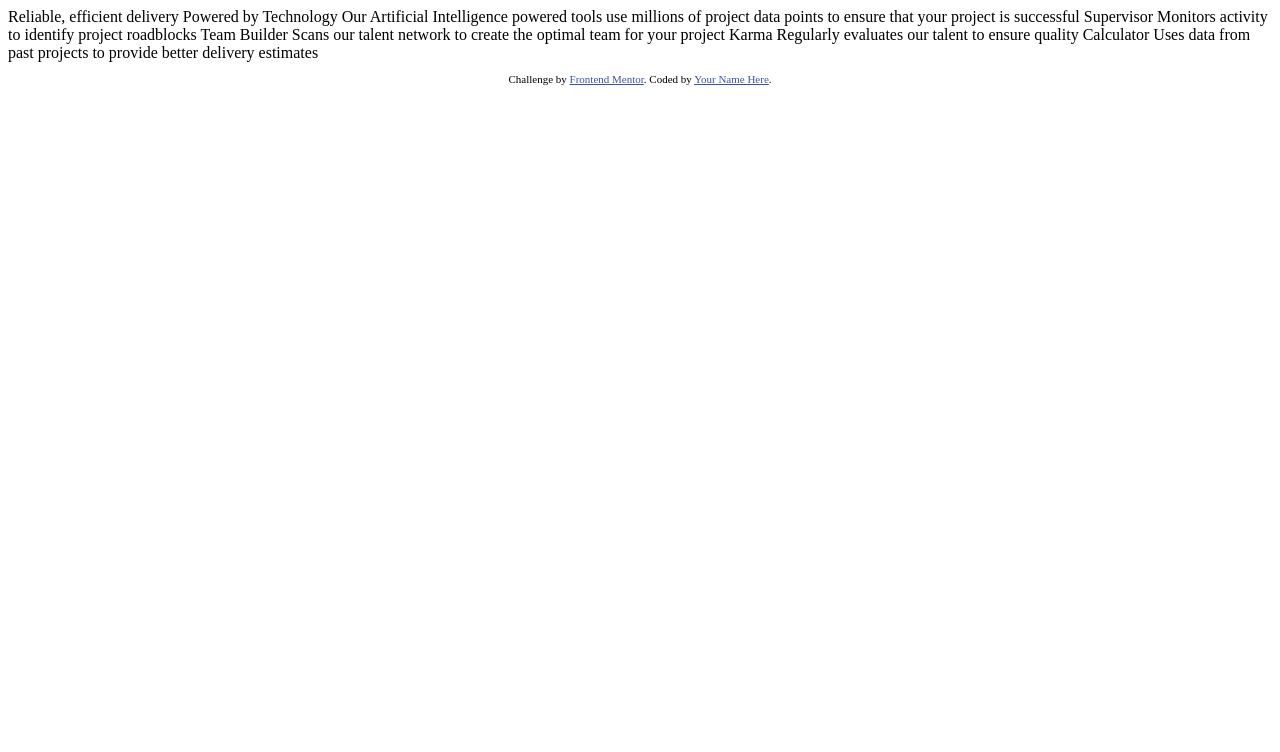
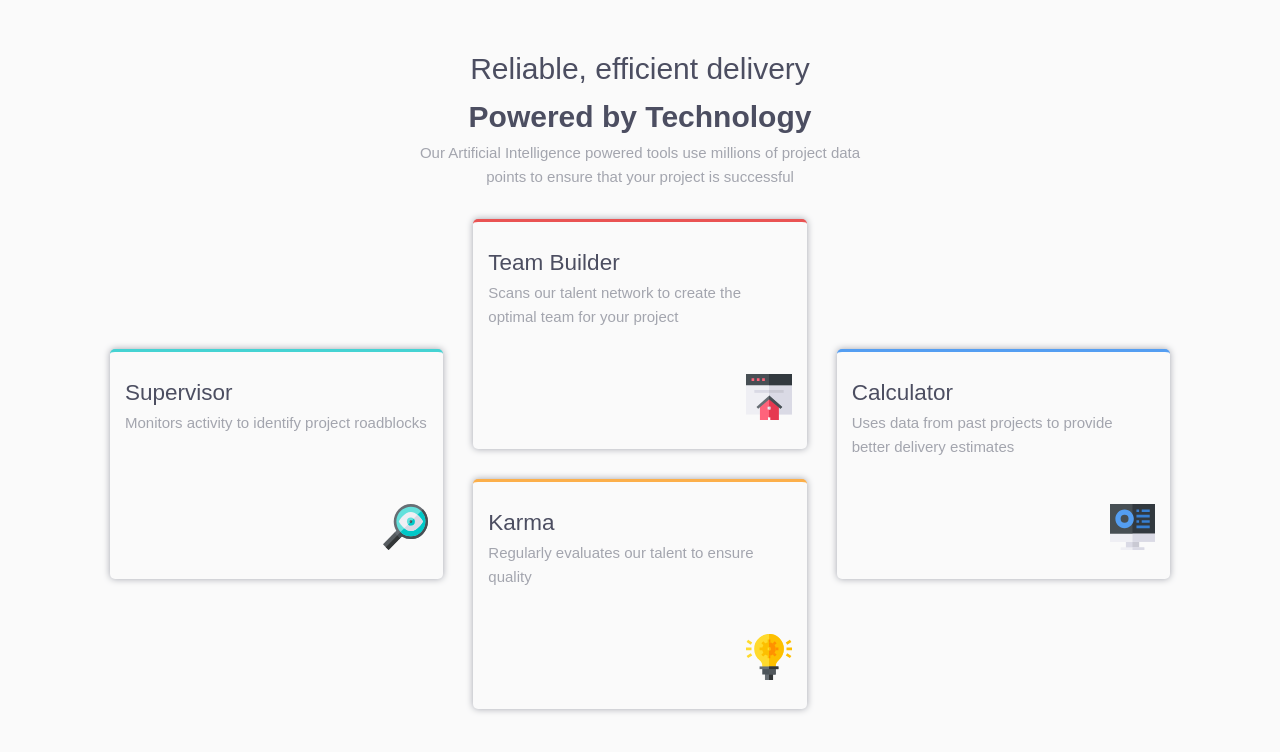
Before and after one commit to Keizzmannbanjo/four-card-feature-section, a plain HTML site: page index.html in a window 1280 px wide. Drawn offline with Linux system fonts and the light colour scheme; a web font is replaced by a local one.

Commit message:
completed desktop version

```diff
--- a/index.html
+++ b/index.html
@@ -1,45 +1,75 @@
 <!DOCTYPE html>
 <html lang="en">
   <head>
-  <meta charset="UTF-8">
-  <meta name="viewport" content="width=device-width, initial-scale=1.0"> <!-- displays site properly based on user's device -->
+    <meta charset="UTF-8" />
+    <meta name="viewport" content="width=device-width, initial-scale=1.0" />
 
-  <link rel="icon" type="image/png" sizes="32x32" href="./images/favicon-32x32.png">
-
+    <link
+      rel="icon"
+      type="image/png"
+      sizes="32x32"
+      href="./images/favicon-32x32.png"
+    />
+    <link rel="stylesheet" href="./styles.css" />
     <title>Frontend Mentor | Four card feature section</title>
-
-  <!-- Feel free to remove these styles or customise in your own stylesheet 👍 -->
-  <style>
-    .attribution { font-size: 11px; text-align: center; }
-    .attribution a { color: hsl(228, 45%, 44%); }
-  </style>
   </head>
   <body>
+    <div class="container">
+      <div class="text-container">
+        <h1>Reliable, efficient delivery</h1>
+        <h1 class="text-bold">Powered by Technology</h1>
+        <p>
+          Our Artificial Intelligence powered tools use millions of project data
+          points to ensure that your project is successful
+        </p>
+      </div>
 
-  Reliable, efficient delivery
-  Powered by Technology
+      <div class="cards-grid">
+        <div class="card card-supervisor">
+          <div class="content">
+            <h2>Supervisor</h2>
+            <p>Monitors activity to identify project roadblocks</p>
+            <span><img src="./images/icon-supervisor.svg" /></span>
+          </div>
+        </div>
+        <div class="card card-team-builder">
+          <div class="content">
+            <h2>Team Builder</h2>
+            <p>
+              Scans our talent network to create the optimal team for your
+              project
+            </p>
+            <span>
+              <img src="./images/icon-team-builder.svg" />
+            </span>
+          </div>
+        </div>
+        <div class="card card-karma">
+          <div class="content">
+            <h2>Karma</h2>
+            <p>Regularly evaluates our talent to ensure quality</p>
+            <span><img src="./images/icon-karma.svg" /></span>
+          </div>
+        </div>
+        <div class="card card-calculator">
+          <div class="content">
+            <h2>Calculator</h2>
+            <p>
+              Uses data from past projects to provide better delivery estimates
+            </p>
+            <span><img src="./images/icon-calculator.svg" /></span>
+          </div>
+        </div>
+      </div>
+    </div>
 
-  Our Artificial Intelligence powered tools use millions of project data points
-  to ensure that your project is successful
-
-  Supervisor
-  Monitors activity to identify project roadblocks
-
-  Team Builder
-  Scans our talent network to create the optimal team for your project
-
-  Karma
-  Regularly evaluates our talent to ensure quality
-
-  Calculator
-  Uses data from past projects to provide better delivery estimates
-
-
-  <footer>
+    <!-- <footer>
       <p class="attribution">
-      Challenge by <a href="https://www.frontendmentor.io?ref=challenge" target="_blank">Frontend Mentor</a>.
-      Coded by <a href="#">Your Name Here</a>.
+        Challenge by
+        <a href="https://www.frontendmentor.io?ref=challenge" target="_blank"
+          >Frontend Mentor</a
+        >. Coded by <a href="#">Your Name Here</a>.
       </p>
-  </footer>
+    </footer> -->
   </body>
 </html>
--- /dev/null
+++ b/styles.css
@@ -0,0 +1,131 @@
+@import url("https://fonts.google.com/specimen/Poppins");
+
+/* ? BASE STYLES STARTS HERE */
+* {
+  box-sizing: border-box;
+  margin: 0;
+  padding: 0;
+}
+
+:root {
+  --color-dark-blue: hsl(234, 12%, 34%);
+  --color-greyish-blue: hsl(229, 6%, 66%);
+  --color-light-gray: hsl(0, 0%, 98%);
+}
+
+/* ? BASE STYLES ENDS HERE */
+
+html {
+  font-size: 15px;
+  font-family: Poppins, sans-serif;
+  font-weight: 200;
+  line-height: 1.6;
+}
+
+/* ? TYPOGRAPHY STYLES STARTS HERE */
+
+h1,
+h2,
+p,
+div {
+  font-weight: 200;
+}
+
+h1,
+h2 {
+  color: var(--color-dark-blue);
+}
+
+h2 {
+  font-weight: 400;
+}
+
+p {
+  color: var(--color-greyish-blue);
+}
+
+.text-bold {
+  font-weight: 600;
+}
+
+/* ? TYPOGRAPHY STYLES ENDS HERE */
+
+body {
+  background-color: var(--color-light-gray);
+}
+
+.container {
+  max-width: 1060px;
+  width: 90%;
+  margin: 3rem auto;
+}
+
+.text-container {
+  width: 45%;
+  margin: auto;
+  text-align: center;
+}
+
+/* ? GRID CARDS STYLES STARTS HERE */
+
+.cards-grid {
+  display: grid;
+  grid-template-columns: 1fr 1fr 1fr;
+  grid-template-rows: repeat(4, 100px);
+  gap: 2rem;
+  margin-top: 2rem;
+}
+
+.card {
+  background-color: var(--color-light-gray);
+  box-shadow: 0px 0px 7px 0px var(--color-greyish-blue);
+  padding: 1.5rem 1rem;
+  border-radius: 5px;
+}
+
+.card-supervisor {
+  --color-cyan: hsl(180, 62%, 55%);
+  border-top: 3px solid var(--color-cyan);
+  grid-row: 2 / span 2;
+}
+
+.card-team-builder {
+  --color-red: hsl(0, 78%, 62%);
+  border-top: 3px solid var(--color-red);
+  grid-column: 2;
+  grid-row: span 2;
+}
+
+.card-calculator {
+  --color-blue: hsl(212, 86%, 64%);
+  border-top: 3px solid var(--color-blue);
+  grid-column: 3;
+  grid-row: 2 / span 2;
+}
+
+.card-karma {
+  --color-orange: hsl(34, 97%, 64%);
+  border-top: 3px solid var(--color-orange);
+  grid-column: 2;
+  grid-row: 3 / span 2;
+}
+
+.card span {
+  display: block;
+  width: 15%;
+  position: absolute;
+  bottom: 0;
+  right: 0;
+}
+
+.content {
+  position: relative;
+  height: 100%;
+}
+
+img {
+  width: 100%;
+}
+/* @media (min-width:) */
+
+/* ? GRID CARDS STYLES ENDS HERE */
```
Lines whose indentation alone changed are shown as unchanged.
